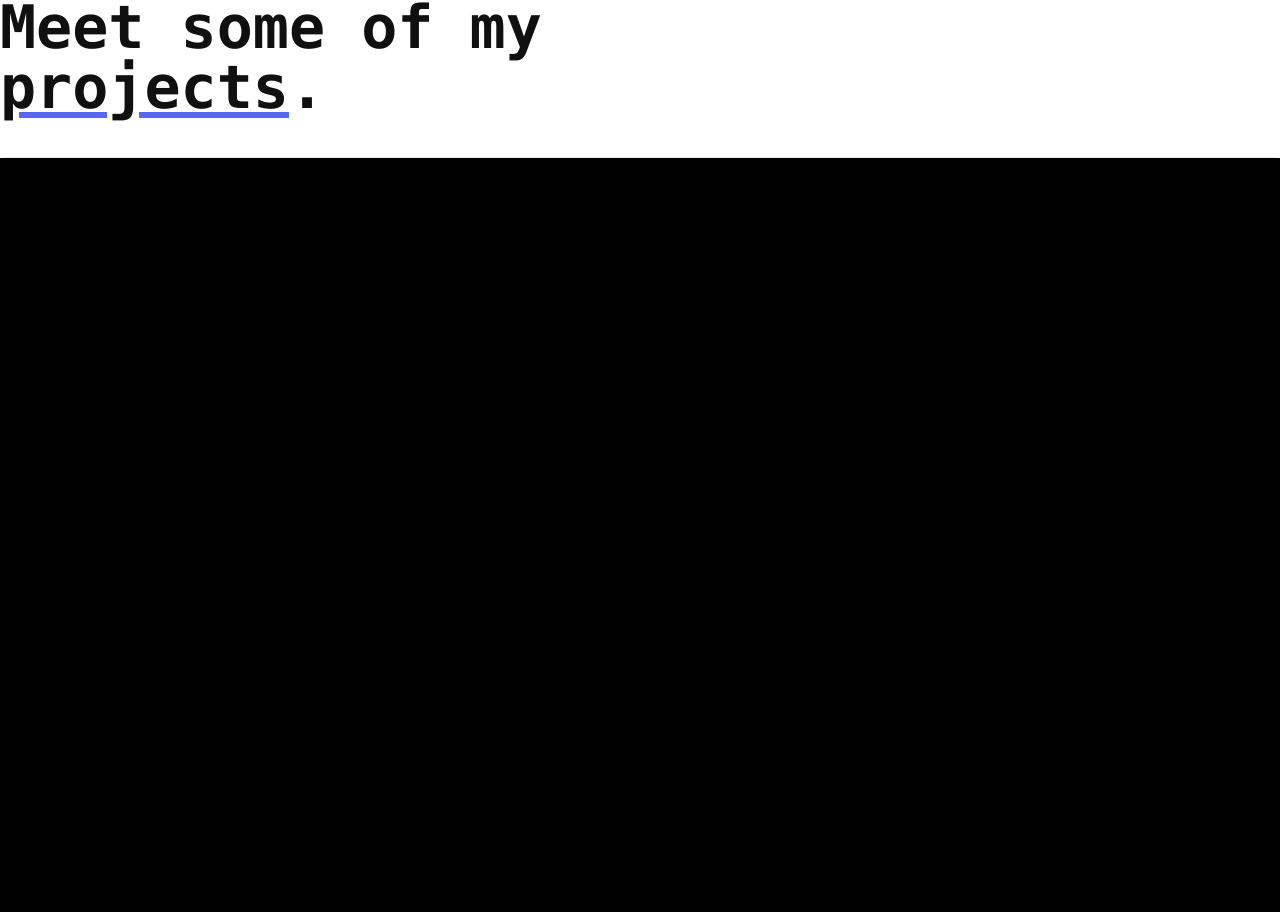
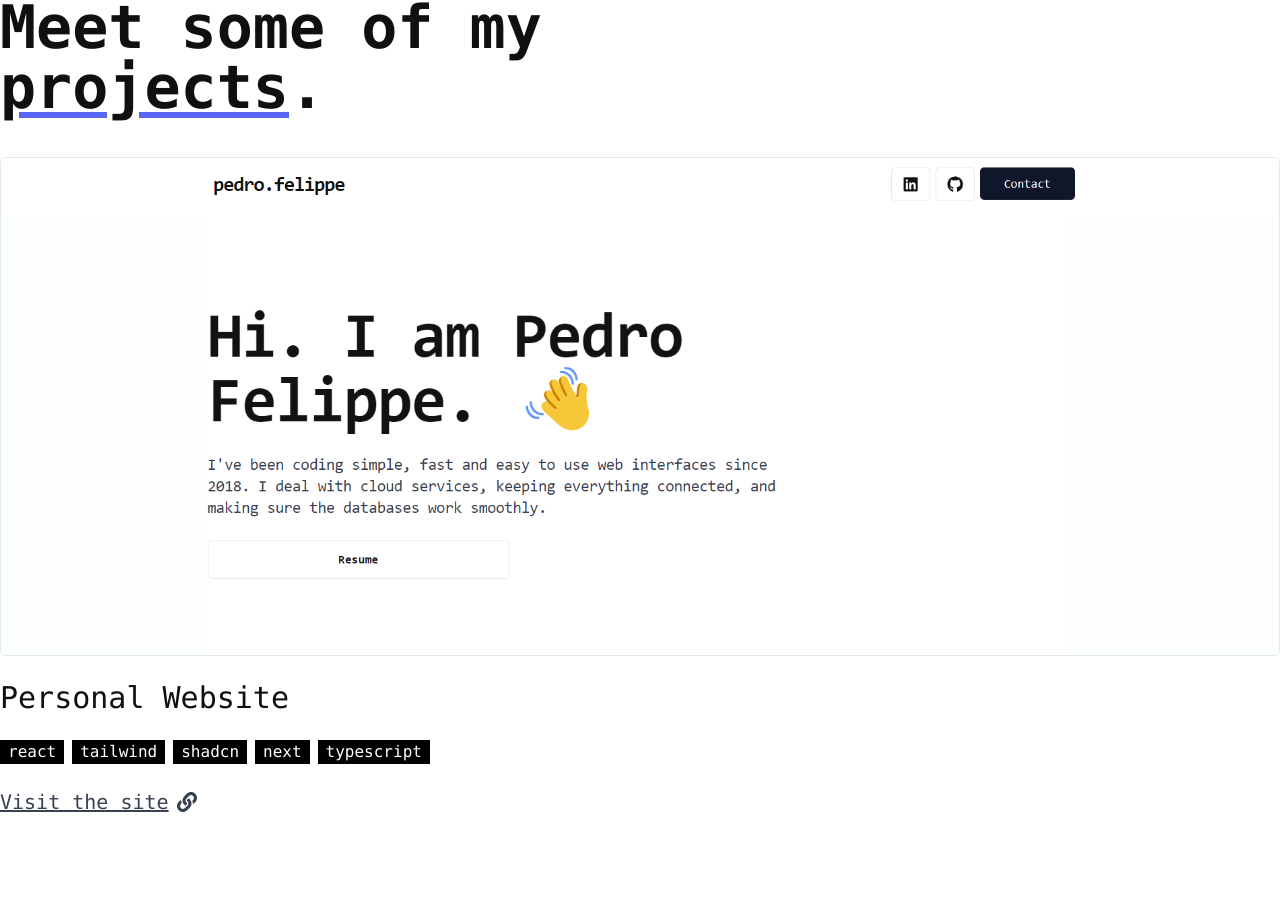
Before and after one commit to pefelippe/Portfolio, a Next.js app: page / in a window 1280 px wide. Shown: the part 765-1677 px from the top of the page. Built offline with nearby package versions, Linux system fonts and the light colour scheme.

Commit message:
fix project

```diff
--- a/src/components/ProjectCard.tsx
+++ b/src/components/ProjectCard.tsx
@@ -27,9 +27,7 @@ function ProjectCard({
         className="flex flex-col mx-auto w-full  justify-start
         min-h-fit items-center text-start border rounded-md overflow-hidden"
       >
-        <div className="absolute w-full h-full bg-black">
-
-        </div>
+        <Link href={link}>
           <motion.img
             whileHover={{
               scale: 1.05,
@@ -39,9 +37,11 @@ function ProjectCard({
             alt="card image"
             className="flex-shrink-1 object-fit transition-all flex h-full w-full max-h-[600px]   "
             />
+          </Link>
       </motion.div>
 
       <div className="flex flex-col  text-start p-6 gap-6 px-0 rounded-sm">
+        <p className="text-3xl">{title}</p>
         <div className="flex gap-2 ">
           {stack.map(tool => {
             return <div key={tool} className="bg-black text-white px-2">{tool}</div>
```
Lines whose indentation alone changed are shown as unchanged.
